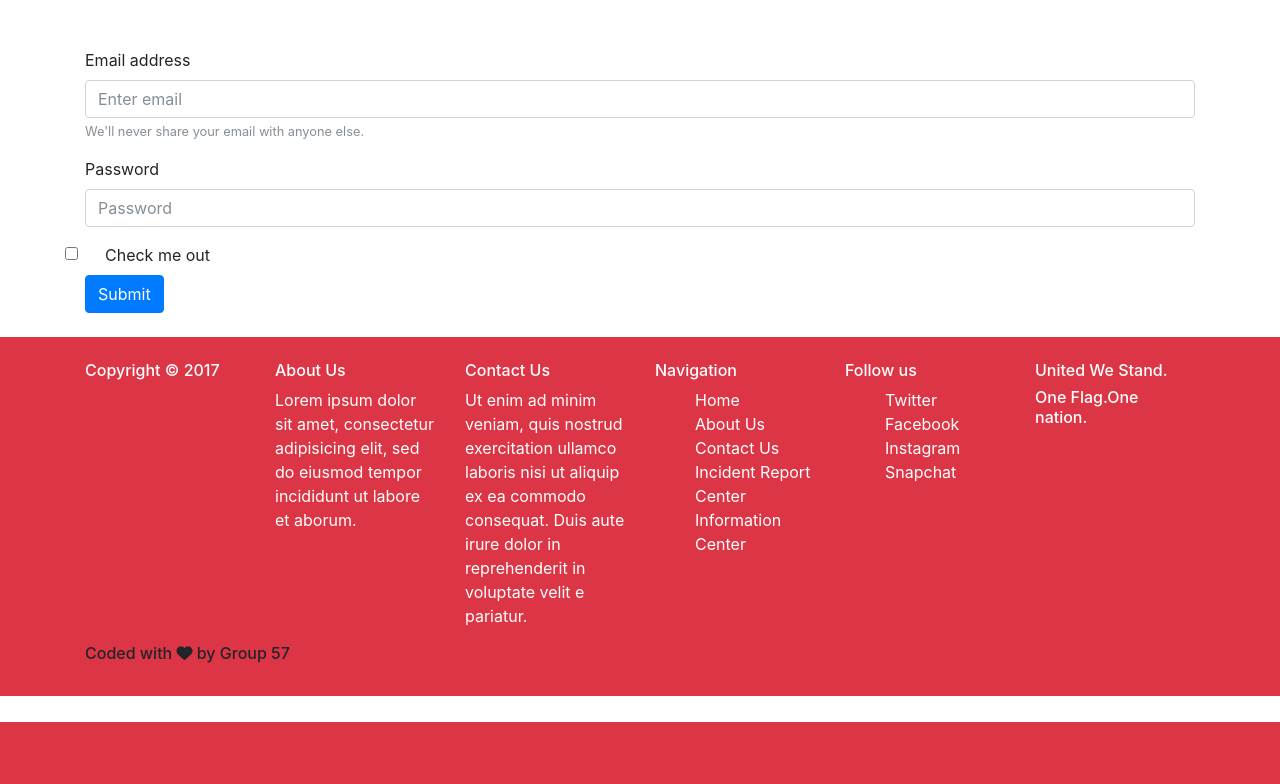
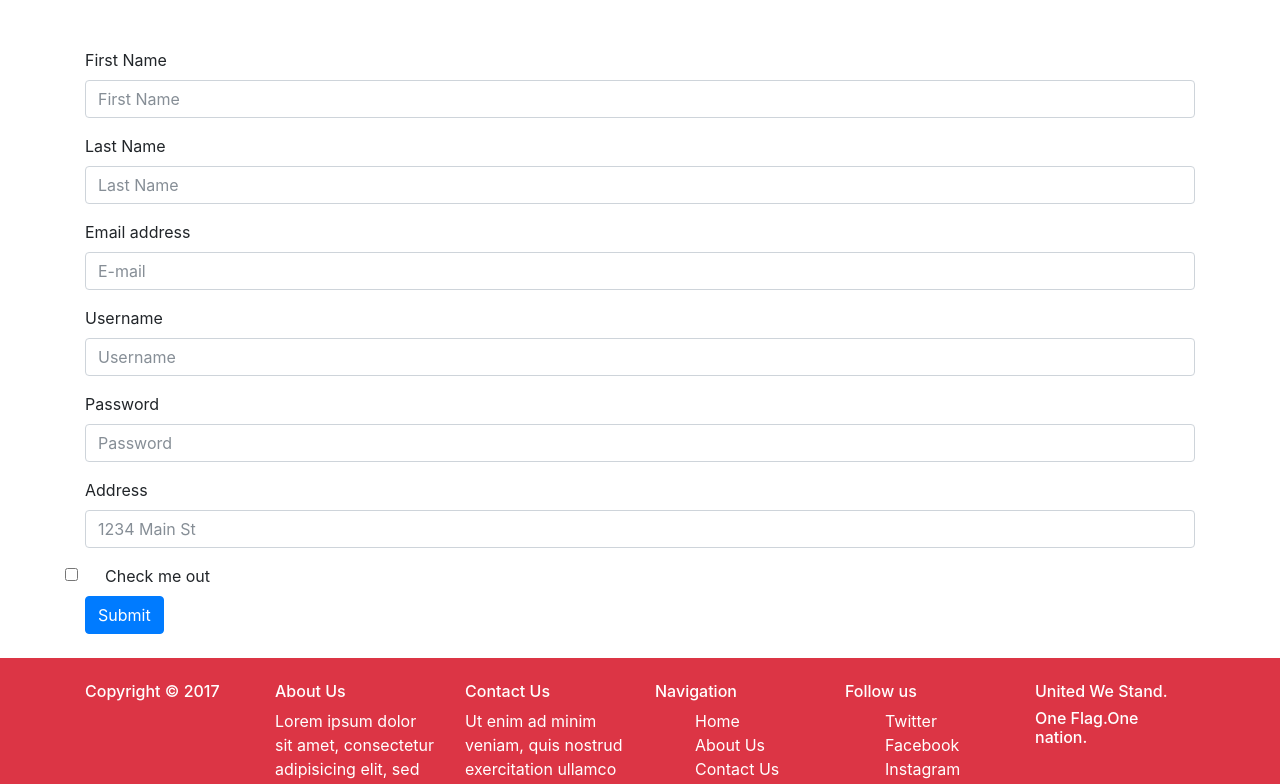
Before and after one commit to udaragangabadage/DMS, a PHP site: page /signup.php in a window 1280 px wide. Shown: the part 78-862 px from the top of the page. Before the commit the page ends 800 px from the top, so only its background shows below. Run offline with PHP 8.4, Linux system fonts and the light colour scheme; some libraries are stand-ins or nearby versions.

Commit message:
aaaaaaaaaa

```diff
--- a/signup.php
+++ b/signup.php
@@ -71,13 +71,28 @@
 
 <form>
   <div class="form-group">
-    <label for="exampleInputEmail1">Email address</label>
-    <input type="email" class="form-control" id="exampleInputEmail1" aria-describedby="emailHelp" placeholder="Enter email">
-    <small id="emailHelp" class="form-text text-muted">We'll never share your email with anyone else.</small>
+    <label for="">First Name</label>
+    <input type="text" class="form-control" id="" name="first" placeholder="First Name">
+  </div>
+  <div class="form-group">
+    <label for="">Last Name</label>
+    <input type="text" class="form-control" id="" name="last" placeholder="Last Name">
+  </div>
+  <div class="form-group">
+    <label for="">Email address</label>
+    <input type="text" class="form-control" id="" name="email" placeholder="E-mail">
+  </div>
+  <div class="form-group">
+    <label for="exampleInputEmail1">Username</label>
+    <input type="text" class="form-control" id="" name="uid" placeholder="Username">
   </div>
   <div class="form-group">
     <label for="exampleInputPassword1">Password</label>
-    <input type="password" class="form-control" id="exampleInputPassword1" placeholder="Password">
+    <input type="password" class="form-control" id="" placeholder="Password">
+  </div>
+  <div class="form-group">
+    <label for="inputAddress">Address</label>
+    <input type="text" class="form-control" id="inputAddress" placeholder="1234 Main St">
   </div>
   <div class="form-check">
     <input type="checkbox" class="form-check-input" id="exampleCheck1">
@@ -85,6 +100,9 @@
   </div>
   <button type="submit" class="btn btn-primary">Submit</button>
 </form>
+
+
+
 </div>
 
 <br>
```
